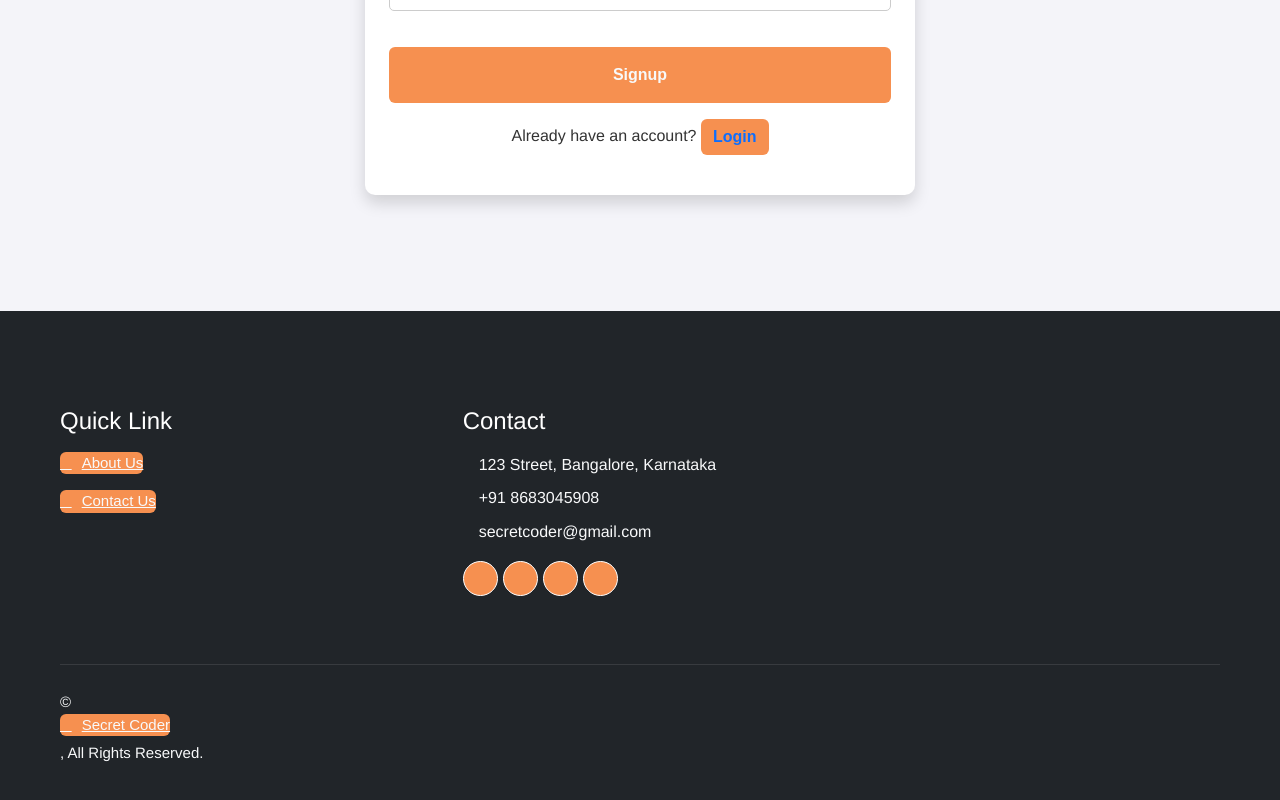
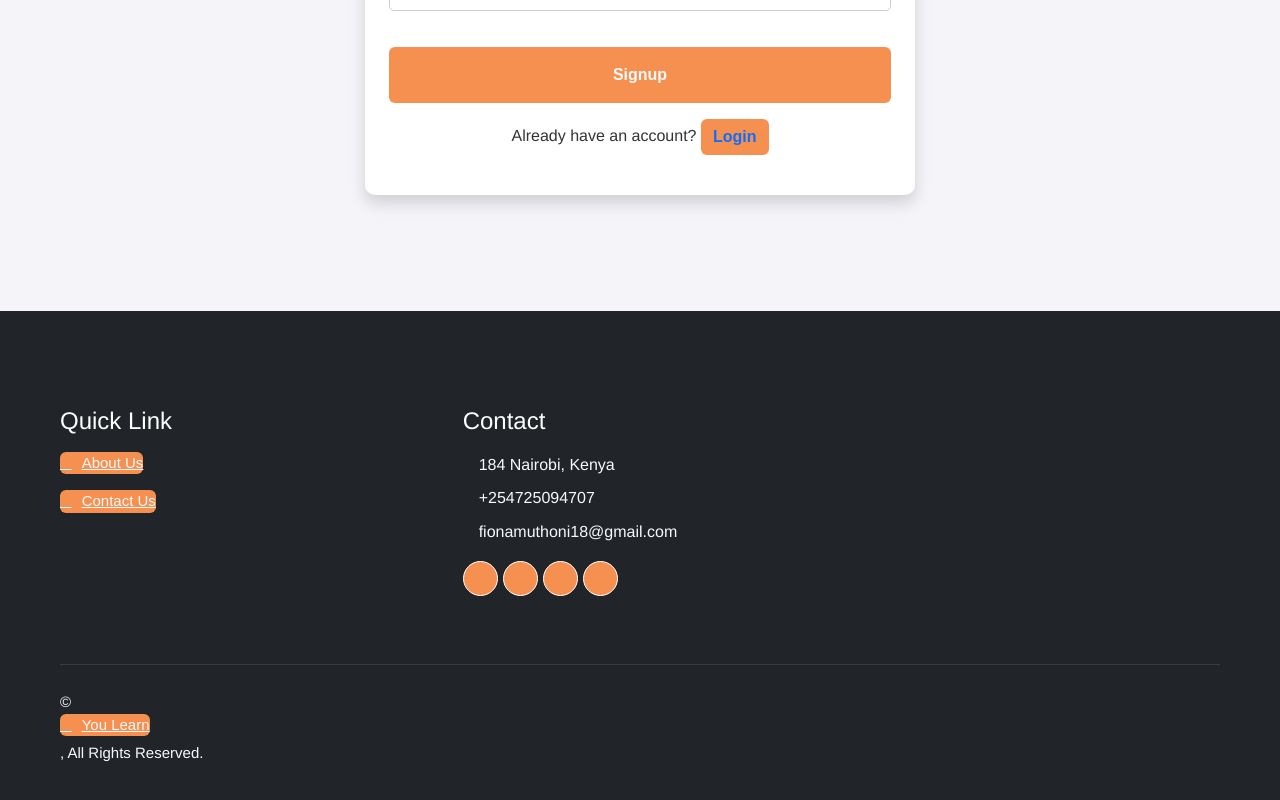
Before and after one commit to FionaG26/you-learn, a React (Create React App) app in the folder e-learning/: page /register in a window 1280 px wide. Shown: the part 522-1322 px from the top of the page. Built offline with nearby package versions, Linux system fonts and the light colour scheme.

Commit message:
Update Register.js

```diff
--- a/e-learning/src/components/Register.js
+++ b/e-learning/src/components/Register.js
@@ -89,9 +89,9 @@ const Register = () => {
             </div>
             <div className="col-lg-4 col-md-6">
               <h4 className="text-white mb-3">Contact</h4>
-              <p className="mb-2"><i className="fa fa-map-marker-alt me-3"></i>123 Street, Bangalore, Karnataka</p>
-              <p className="mb-2"><i className="fa fa-phone-alt me-3"></i>+91 8683045908</p>
-              <p className="mb-2"><i className="fa fa-envelope me-3"></i>secretcoder@gmail.com</p>
+              <p className="mb-2"><i className="fa fa-map-marker-alt me-3"></i>184 Nairobi, Kenya</p>
+              <p className="mb-2"><i className="fa fa-phone-alt me-3"></i>+254725094707</p>
+              <p className="mb-2"><i className="fa fa-envelope me-3"></i>fionamuthoni18@gmail.com</p>
               <div className="d-flex pt-2">
                 <button className="btn btn-outline-light btn-social"><i className="fab fa-twitter"></i></button>
                 <button className="btn btn-outline-light btn-social"><i className="fab fa-facebook-f"></i></button>
@@ -105,7 +105,7 @@ const Register = () => {
           <div className="copyright">
             <div className="row">
               <div className="col-md-6 text-center text-md-start mb-3 mb-md-0">
-                &copy; <button className="btn btn-link text-light" onClick={() => window.location.href = 'index.html'}>Secret Coder</button>, All Rights Reserved.
+                &copy; <button className="btn btn-link text-light" onClick={() => window.location.href = 'index.html'}>You Learn</button>, All Rights Reserved.
               </div>
             </div>
           </div>
```
